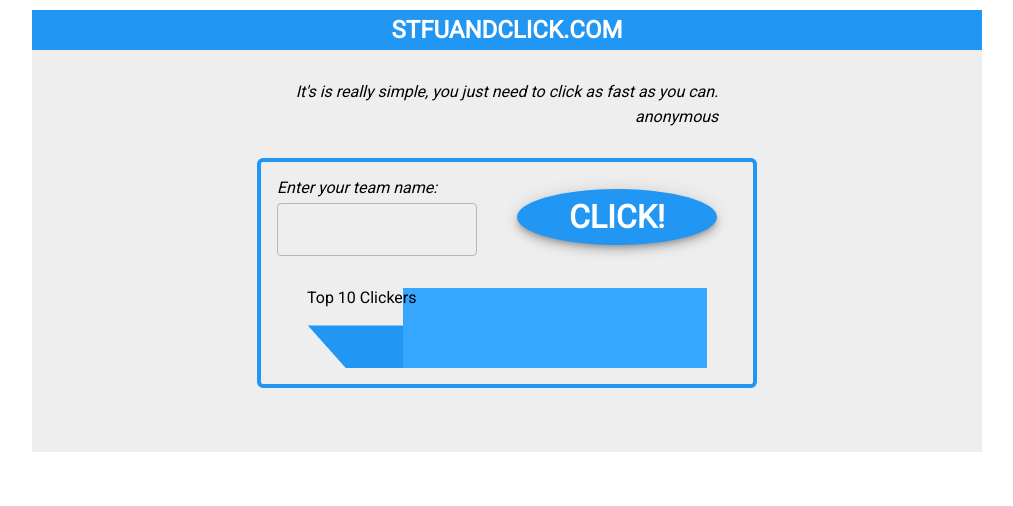
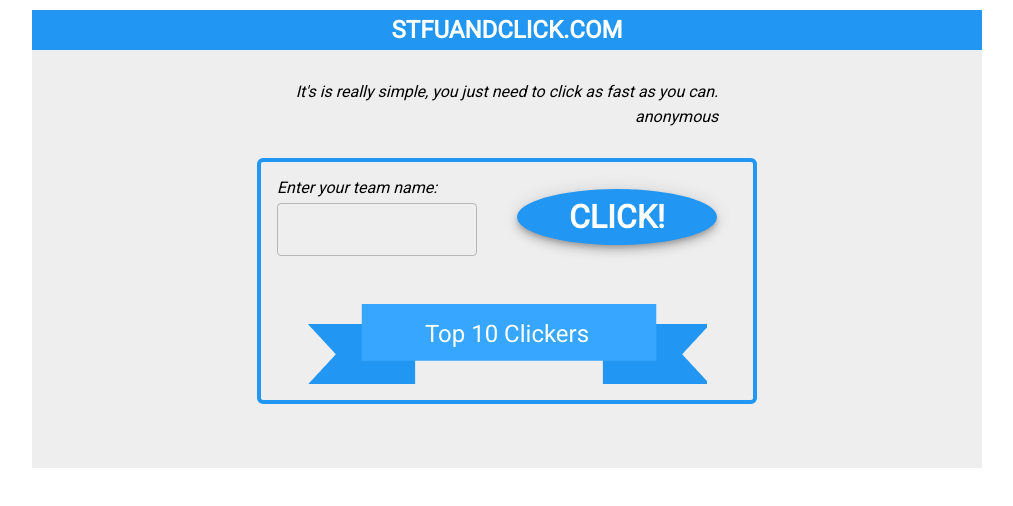
Before and after one commit to geulaproch/applifting_test_task, a React (Create React App) app: page / in a window 1280 px wide. Shown: the top 506 px of the page, without its empty margins (133-1146 px from the left). Built offline with nearby package versions, Linux system fonts and the light colour scheme.

Commit message:
started to work on top chart

```diff
--- a/src/components/TopClickers.css
+++ b/src/components/TopClickers.css
@@ -2,11 +2,5 @@
     display: flex;
     align-self: center;
 
-    margin: 32px 0 0 0;
+    margin: 48px 0 0 0;
 }
-
-.TopClickers-Title {
-    background: url('/img/top_chart.png');
-    width: 400px;
-    height: 80px;
-}
--- a/src/components/TopClickers.js
+++ b/src/components/TopClickers.js
@@ -1,11 +1,14 @@
 import React from 'react';
 
 import './TopClickers.css';
+import TopClickersHeader from './TopClickersHeader';
+import TopClickersChart from './TopClickersChart';
 
 const TopClickers = () => {
     return (
         <div className='TopClickers'>
-            <span className='TopClickers-Title'>Top 10 Clickers</span>
+            <TopClickersHeader title='Top 10 Clickers'/>
+            <TopClickersChart/>
         </div>
     )
 };
--- /dev/null
+++ b/src/components/TopClickersChart.css
@@ -0,0 +1,3 @@
+.TopClickersChart {
+    display: grid;
+}
--- /dev/null
+++ b/src/components/TopClickersChart.js
@@ -0,0 +1,13 @@
+import React from 'react';
+
+import './TopClickersChart.css';
+
+const TopClickersChart = () => {
+    return (
+        <div className='TopClickersChart'>
+
+        </div>
+    )
+};
+
+export default TopClickersChart;
--- /dev/null
+++ b/src/components/TopClickersHeader.css
@@ -0,0 +1,17 @@
+.TopClickersHeader {
+    background: url('/img/top_chart.png');
+    width: 400px;
+    height: 80px;
+
+    color: #ffffff;
+    font-weight: 400;
+    font-size: 24px;
+
+    display: flex;
+    flex-direction: row;
+    align-items: flex-start;
+    justify-content: center;
+
+    box-sizing: border-box;
+    padding: 16px 0 0 0;
+}
--- /dev/null
+++ b/src/components/TopClickersHeader.js
@@ -0,0 +1,14 @@
+import React from 'react';
+
+import './TopClickersHeader.css';
+
+const TopClickersHeader = ({title}) => {
+    return (
+        <span className='TopClickersHeader'>
+            <span>{title}</span>
+        </span>
+
+    )
+};
+
+export default TopClickersHeader;
```
Also changed, not shown: public/img/top_chart.png.
